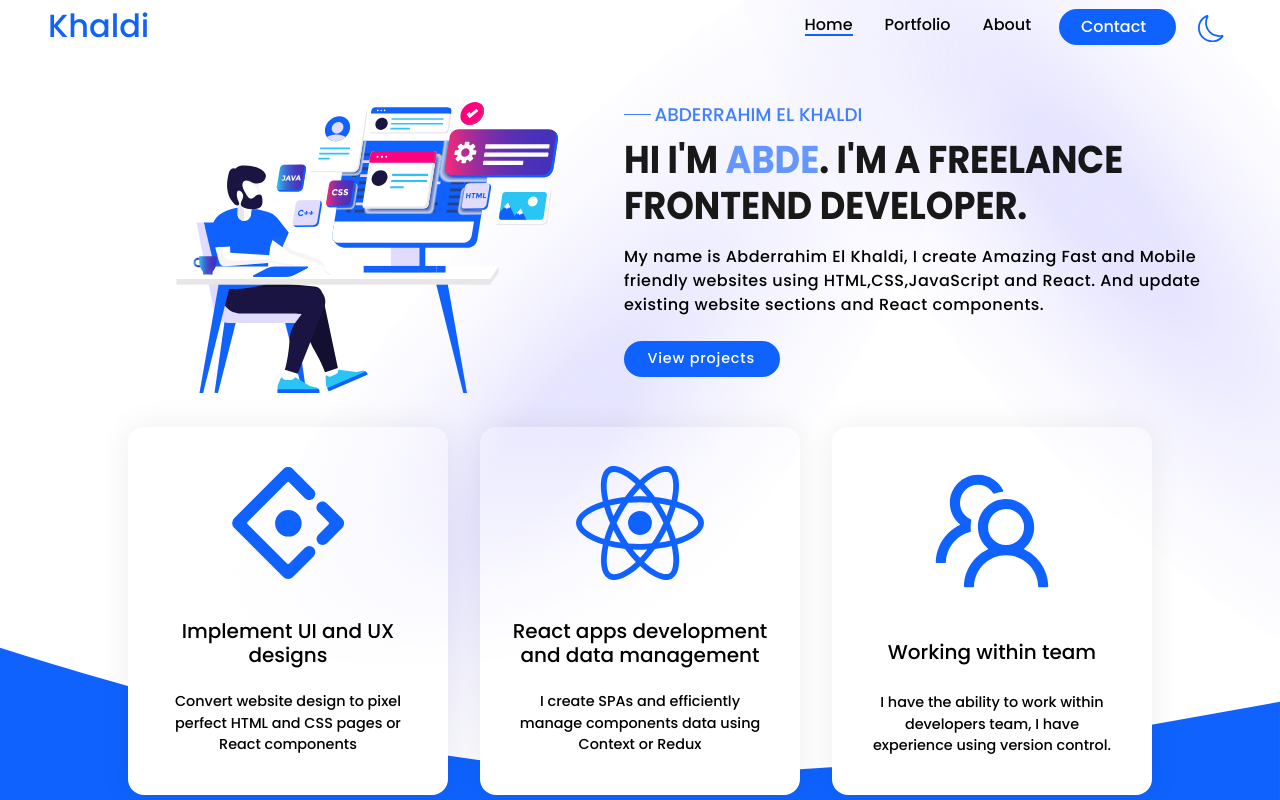
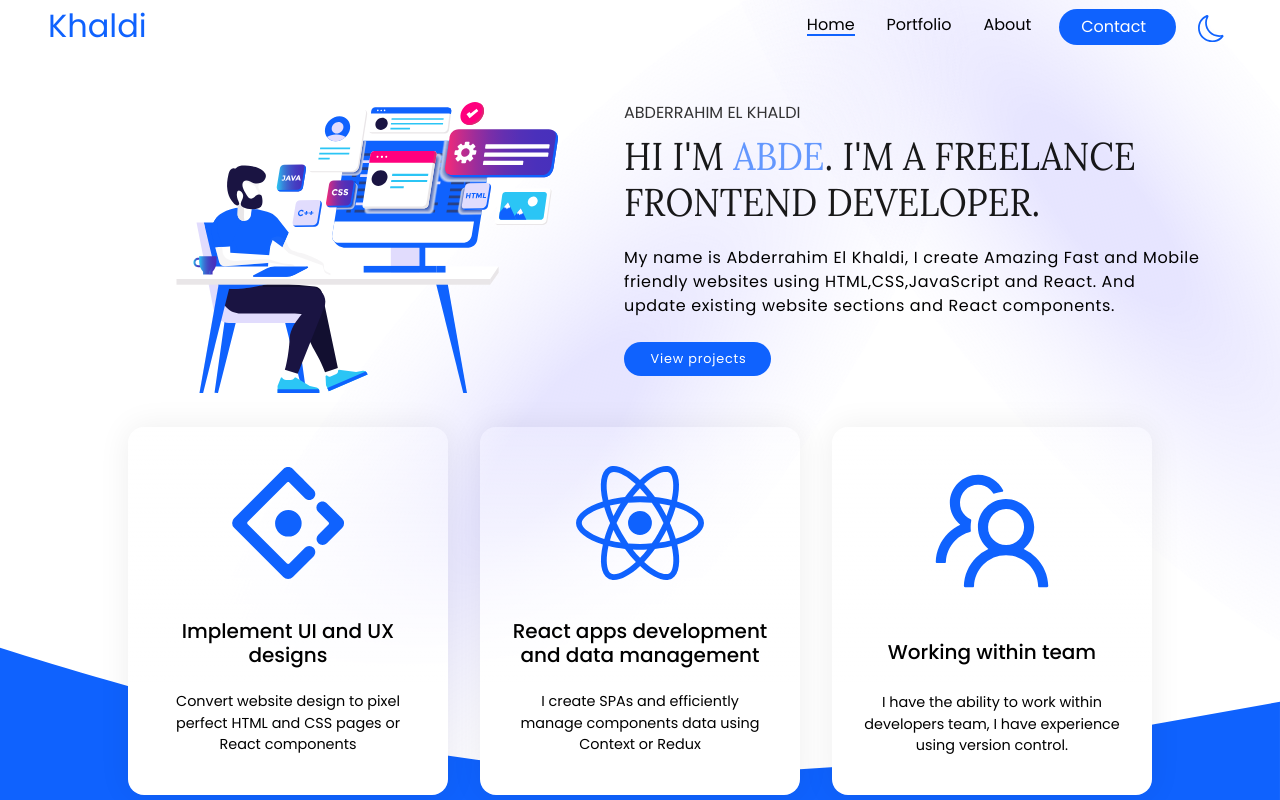
Before and after one commit to devkhaldi/portfolio, a React (Create React App) app: page / in a window 1280 px wide. Shown: the top 800 px of the page. Built offline with nearby package versions, Linux system fonts and the light colour scheme.

Commit message:
change fonts weight

```diff
--- a/src/App.css
+++ b/src/App.css
@@ -1,5 +1,5 @@
 @import url("https://fonts.googleapis.com/css2?family=Poppins:wght@100;200;300;400;500;600;700;800;900&display=swap");
-
+@import url("https://fonts.googleapis.com/css2?family=Lora&display=swap");
 * {
   padding: 0;
   margin: 0;
@@ -130,6 +130,10 @@ p {
   cursor: default;
 }
 
+h1 {
+  font-family: Lora;
+}
+
 ::selection {
   background: rgba(74, 155, 255, 0.2);
 }
--- a/src/components/Footer.css
+++ b/src/components/Footer.css
@@ -2,7 +2,7 @@ footer {
   color: var(--text-1);
   padding: 3rem;
   padding-bottom: 1rem;
-  font-weight: 500;
+  font-weight: 400;
   font-size: 0.9rem;
   padding-top: 3rem;
   margin-top: 5rem;
@@ -80,7 +80,7 @@ footer .social-links .social-link a {
   font-size: 1.1rem;
   text-decoration: none;
   color: var(--primary-color);
-  font-weight: 500;
+  font-weight: 400;
 }
 
 footer .social-links .social-link svg {
@@ -102,7 +102,7 @@ footer .portfolio-links .portfolio-link {
 footer .portfolio-links .portfolio-link a {
   color: var(--primary-color);
   font-size: 1.1rem;
-  font-weight: 500;
+  font-weight: 400;
   text-decoration: none;
 }
 
--- a/src/components/Navbar.css
+++ b/src/components/Navbar.css
@@ -38,7 +38,7 @@ nav .logo-container a {
   font-size: 2rem;
   color: var(--text-2);
   text-decoration: none;
-  font-weight: 500;
+  font-weight: 400;
 }
 nav .nav-items {
   display: flex;
@@ -50,7 +50,7 @@ nav .nav-items .nav-item {
   color: var(--black);
   text-decoration: none;
   font-size: 1rem;
-  font-weight: 500;
+  font-weight: 400;
   padding: 0.7rem 1rem;
   height: 100%;
   z-index: 10;
@@ -86,7 +86,7 @@ nav .nav-items .contact .btn,
   background: var(--primary-color);
   color: white;
   font-size: 1rem;
-  font-weight: 500;
+  font-weight: 400;
   border-radius: 2rem;
   margin-top: 0.45rem;
   margin-left: 0.75rem;
--- a/src/components/Project.css
+++ b/src/components/Project.css
@@ -48,7 +48,7 @@
 .project .project-info p {
   margin: 1.6rem 0;
   font-size: 0.95rem;
-  font-weight: 500;
+  font-weight: 400;
 }
 .project .project-info p a {
   display: block;
--- a/src/home/Hero.css
+++ b/src/home/Hero.css
@@ -55,10 +55,10 @@
   padding-left: 4rem;
 }
 .hero .hero-text .text-content .name {
-  font-size: 1.15rem;
+  font-size: 1rem;
   display: flex;
   align-items: center;
-  font-weight: 500;
+  font-weight: 400;
   gap: 0.2rem;
   margin: 0;
   transition: all 1s;
@@ -66,7 +66,7 @@
   opacity: 0.8;
 }
 .hero .hero-text .text-content .name span {
-  color: var(--primary-color);
+  color: var(--black);
   text-transform: uppercase;
 }
 
@@ -81,7 +81,7 @@
   /* color: transparent;
   -webkit-text-stroke-width: 0.07rem;
   -webkit-text-stroke-color: var(--black); */
-  font-weight: 700;
+  font-weight: 400;
   font-size: 2.2rem;
   opacity: 0.9;
   margin: 0.8rem 0;
@@ -98,13 +98,13 @@
   /* -webkit-text-stroke-color: var(--primary-color); */
 }
 .hero .hero-text p {
-  margin-top: 1.2rem;
+  margin-top: 1.5rem;
   width: 95%;
   color: var(--text-1);
   font-size: 1rem;
   /* line-height: 1.5rem; */
-  font-weight: 500;
-  letter-spacing: 0.03rem;
+  font-weight: 400;
+  letter-spacing: 0.04rem;
   font-family: "Poppins", sans-serif;
   transition: all 1s;
 }
@@ -113,9 +113,9 @@
   margin-top: 1.5rem;
 }
 .hero .hero-buttons .btn {
-  font-weight: 500;
-  font-size: 0.9rem;
-  padding: 0.4rem 1.4rem;
+  font-size: 0.8rem;
+  font-weight: 400;
+  padding: 0.4rem 1.6rem;
   padding-right: 1rem;
   letter-spacing: 0.05rem;
   transition: all 1s;
@@ -199,7 +199,7 @@
 .hero .hero-cards .card p {
   color: var(--text-1);
   font-size: 0.9rem;
-  font-weight: 500;
+  font-weight: 400;
 }
 /* .hero .hero-cards .card .img-container {
   border: 0.1rem solid var(--primary-color);
--- a/src/home/Hero.js
+++ b/src/home/Hero.js
@@ -46,7 +46,7 @@ const Hero = () => {
         </div>
         <div className='text-content' data-aos='fade-down'>
           <div className='name'>
-            <div className='name-line'></div>
+            {/* <div className='name-line'></div> */}
             <span>Abderrahim El khaldi</span>
           </div>
           <h1>
--- a/src/home/Projects.css
+++ b/src/home/Projects.css
@@ -13,7 +13,7 @@
 }
 .projects .header h1 {
   font-size: 2.3rem;
-  font-weight: 700;
+  font-weight: 100;
   width: 40rem;
   color: var(--black);
   /* color: transparent;
--- a/src/portfolio/Hero.css
+++ b/src/portfolio/Hero.css
@@ -58,7 +58,7 @@
   font-size: 1.15rem;
   display: flex;
   align-items: center;
-  font-weight: 500;
+  font-weight: 400;
   gap: 0.2rem;
   margin: 0;
   transition: all 1s;
@@ -103,7 +103,7 @@
   color: var(--text-1);
   font-size: 1rem;
   /* line-height: 1.5rem; */
-  font-weight: 500;
+  font-weight: 400;
   letter-spacing: 0.03rem;
   font-family: "Poppins", sans-serif;
   transition: all 1s;
@@ -113,7 +113,7 @@
   margin-top: 1.5rem;
 }
 .portfolio-hero .hero-buttons .btn {
-  font-weight: 500;
+  font-weight: 400;
   font-size: 0.9rem;
   padding: 0.4rem 1.4rem;
   padding-right: 1rem;
```
